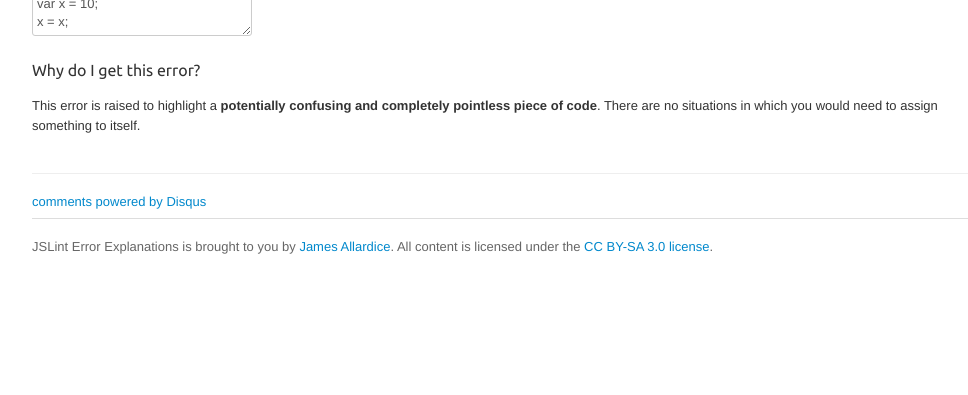
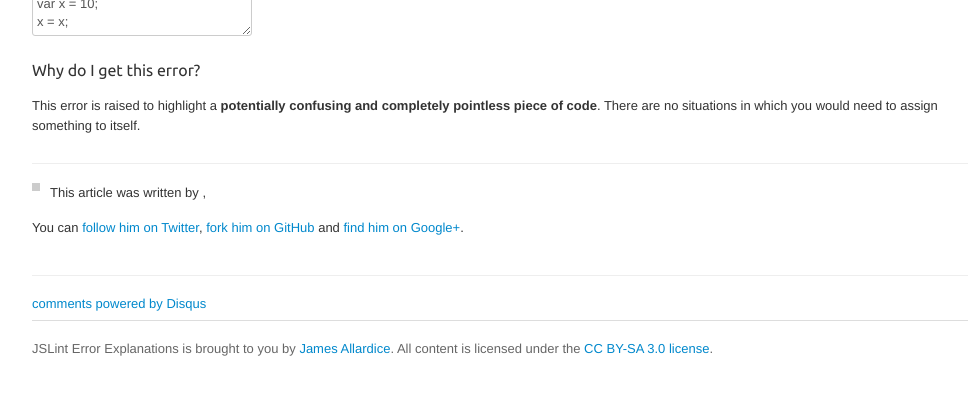
Before and after one commit to jamesallardice/jslint-error-explanations, a Jekyll site: the page built from _posts/1829-01-01-weird-assignment.html, in a window 1280 px wide, cut to the strip 324-719 px from the top of the page. Shown: the whole strip, without its empty margins (138-1106 px from the left). Built offline with Jekyll 4.4.1, drawn with Linux system fonts in a browser that asks for light colours; nearby versions of some CDN libraries; comment, search, counter and statistics services are not loaded.

Commit message:
Added author section

```diff
--- a/_config.yml
+++ b/_config.yml
@@ -1,2 +1,11 @@
 permalink: /:title
 url: "http://jslinterrors.com"
+
+authors:
+    jallardice:
+        name: James Allardice
+        avatar: https://gravatar.com/avatar/321be24529d43c2bacc7167337299e3d.png
+        gplus: https://plus.google.com/110229746715330149995?rel=author
+        twitter: james_allardice
+        github: jamesallardice
+        desc: "a young, enthusiastic JavaScript developer at <a href='http://globalpersonals.co.uk/' target='_blank'>Global Personals</a>. He is passionate about writing clean, maintainable JavaScript and uses JSHint on a daily basis to help achieve this."
--- a/_layouts/post.html
+++ b/_layouts/post.html
@@ -16,6 +16,17 @@
 <div class="row">
 	<div class="span12">
 		{{ content }}
+	</div>
+</div>
+<hr>
+<div class="row author">
+	<div class="span12">
+		{% assign author = site.authors[page.author] %}
+		<img src="{{ author.avatar }}" alt="{{ author.name }}">
+		<p>This article was written by <strong>{{ author.name }}</strong>, {{ author.desc }}</p>
+		<p>
+			You can <a href="https://twitter.com/{{ author.twitter }}">follow him on Twitter</a>, <a href="https://github.com/{{ author.github }}">fork him on GitHub</a> and <a href="{{ author.gplus }}">find him on Google+</a>.
+		</p>
 	</div>
 </div>
 {% if site.url != "localhost" %}
--- a/assets/css/main.css
+++ b/assets/css/main.css
@@ -214,6 +214,11 @@ p.standout {
 .code {
     font-family: Consolas, Menlo, Monaco, 'Lucida Console', 'Liberation Mono', 'DejaVu Sans Mono', 'Bitstream Vera Sans Mono', 'Courier New', monospace, serif;
 }
+.author img {
+    float: left;
+    margin-right: 10px;
+    border: 4px solid #ccc;
+}
 #github {
     position: fixed;
     top: 0;
```
